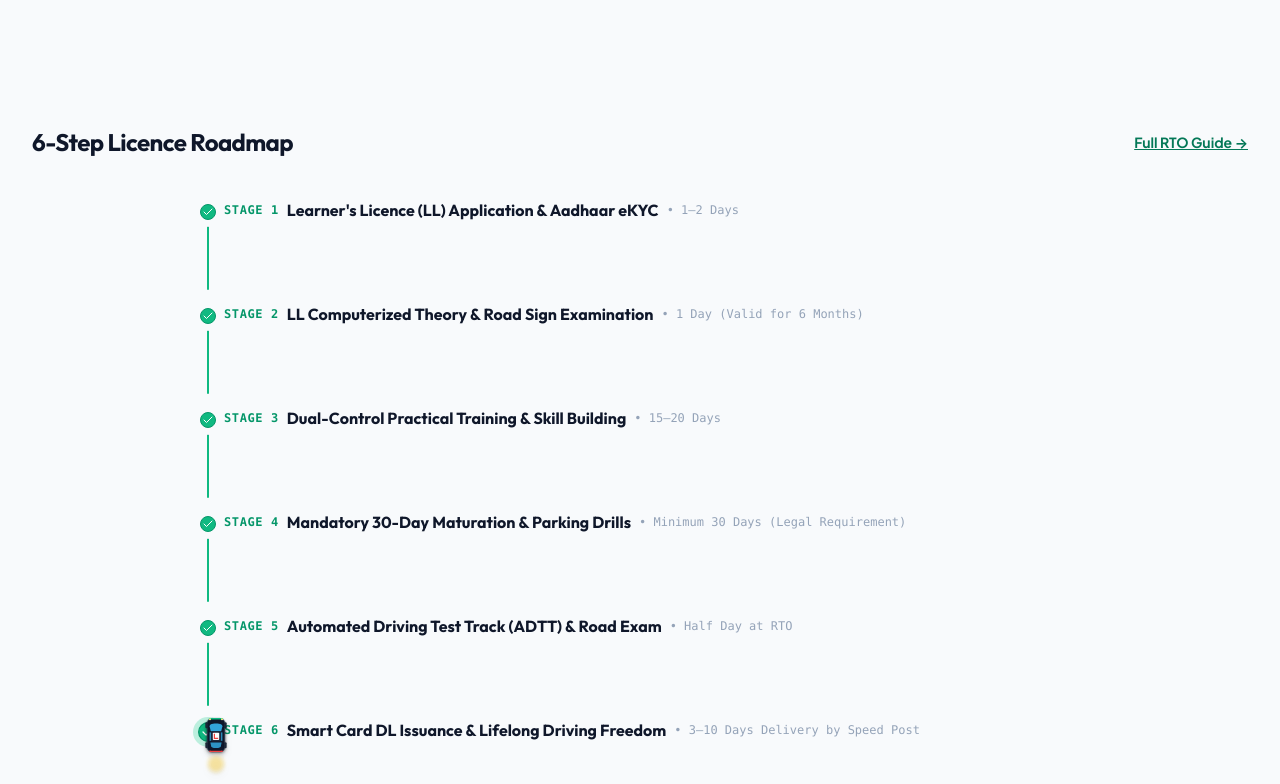
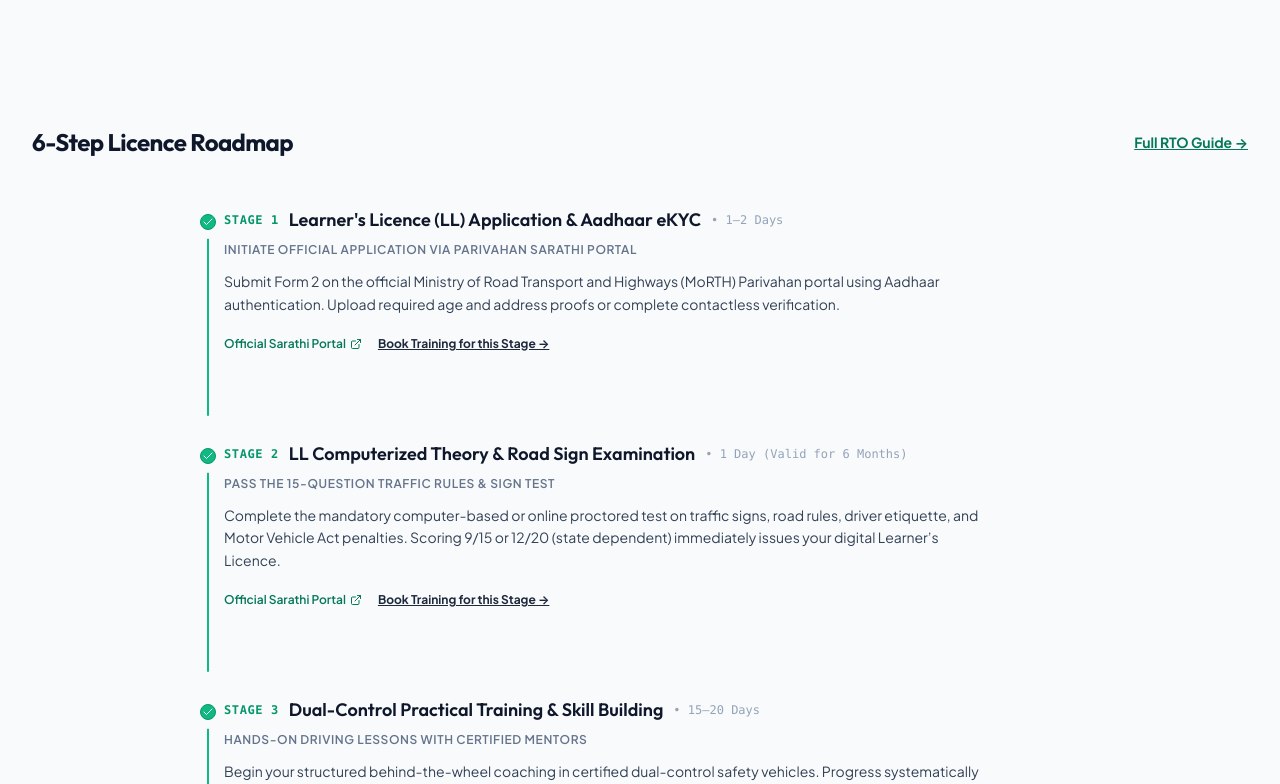
Before and after one commit to Ginuuuuu/Driving-School-Simple, a React (Vite) app: page / in a window 1280 px wide. Shown: the part 2016-2800 px from the top of the page. Built offline with nearby package versions, Linux system fonts and the light colour scheme.

Commit message:
feat: implement scroll-linked interactive roadmap component with animated car and timeline layout

```diff
--- a/src/components/roadmap/ScrollFlowingRoadmap.tsx
+++ b/src/components/roadmap/ScrollFlowingRoadmap.tsx
@@ -35,7 +35,7 @@ export const ScrollFlowingRoadmap: React.FC<ScrollFlowingRoadmapProps> = ({
   const [activeStepIndex, setActiveStepIndex] = useState<number>(0);
   const [scrollProgressRatio, setScrollProgressRatio] = useState<number>(0);
 
-  // For non-compact view on mobile: tap-to-expand details
+  // For mobile full roadmap: tap-to-expand details
   const [expandedIndices, setExpandedIndices] = useState<Set<number>>(new Set([0]));
 
   const toggleStep = (idx: number) => {
@@ -95,7 +95,7 @@ export const ScrollFlowingRoadmap: React.FC<ScrollFlowingRoadmapProps> = ({
     <div
       ref={containerRef}
       className={`relative w-full max-w-4xl mx-auto select-none ${
-        isCompactPreview ? 'py-2 sm:py-4' : 'py-6 sm:py-10 space-y-8'
+        isCompactPreview ? 'py-3 sm:py-6' : 'py-6 sm:py-10 space-y-8'
       }`}
     >
       {/* ANIMATED REACTIVE CAR ON THE TIMELINE LINE (MOBILE & DESKTOP) */}
@@ -133,40 +133,56 @@ export const ScrollFlowingRoadmap: React.FC<ScrollFlowingRoadmapProps> = ({
               key={step.id || idx}
               status={status}
               className={`transition-colors duration-300 group ${
-                isCompactPreview ? 'pb-2 sm:pb-3' : ''
+                isCompactPreview ? 'pb-4 sm:pb-6' : 'pb-6 sm:pb-10'
               }`}
             >
-              {/* Heading — Title-First Scannability */}
+              {/* Heading — Two-Line Mobile Title Layout & Full Desktop Title */}
               <TimelineHeading
                 side="right"
                 variant={isCurrent || isDone ? 'primary' : 'secondary'}
-                className="flex items-center justify-between gap-2 mb-1 cursor-pointer select-none"
+                className="mb-1 cursor-pointer select-none"
                 onClick={() => !isCompactPreview && toggleStep(idx)}
               >
-                <div className="flex flex-wrap items-center gap-x-2 gap-y-0.5">
+                {/* Mobile Heading (< md): STAGE on top, 2-line title below */}
+                <div className="block md:hidden pr-2">
+                  <div className="flex items-center justify-between gap-1 mb-0.5">
+                    <span className="font-mono text-[0.68rem] uppercase tracking-wider font-bold text-emerald-600">
+                      Stage {step.stepNumber}
+                    </span>
+                    {step.approxDuration && (
+                      <span className="text-[0.65rem] text-slate-400 font-mono">
+                        {step.approxDuration}
+                      </span>
+                    )}
+                  </div>
+                  <div className="flex items-start justify-between gap-2">
+                    <h3 className="text-sm font-bold font-display text-slate-900 leading-snug break-words max-w-[calc(100vw-85px)] group-hover:text-emerald-800 transition-colors">
+                      {step.title}
+                    </h3>
+                    {!isCompactPreview && (
+                      <ChevronDown
+                        className={`w-4 h-4 shrink-0 text-slate-400 transition-transform duration-200 mt-0.5 ${
+                          isExpanded ? 'rotate-180 text-emerald-600' : ''
+                        }`}
+                      />
+                    )}
+                  </div>
+                </div>
+
+                {/* Desktop Heading (>= md): Inline Stage + Title + Duration */}
+                <div className="hidden md:flex items-center gap-2.5">
                   <span className="font-mono text-xs uppercase tracking-wider font-bold text-emerald-600">
                     Stage {step.stepNumber}
                   </span>
-                  <span className="text-sm sm:text-base font-bold font-display text-slate-900 group-hover:text-emerald-800 transition-colors">
+                  <span className="text-base sm:text-lg font-semibold font-display text-slate-900 group-hover:text-emerald-800 transition-colors">
                     {step.title}
                   </span>
                   {step.approxDuration && (
-                    <span className="text-xs text-slate-400 font-mono hidden sm:inline">
+                    <span className="text-xs text-slate-400 font-mono">
                       • {step.approxDuration}
                     </span>
                   )}
                 </div>
-
-                {/* Chevron for mobile tap-to-expand in full roadmap page */}
-                {!isCompactPreview && (
-                  <div className="md:hidden pr-2 text-slate-400">
-                    <ChevronDown
-                      className={`w-4 h-4 transition-transform duration-200 ${
-                        isExpanded ? 'rotate-180 text-emerald-600' : ''
-                      }`}
-                    />
-                  </div>
-                )}
               </TimelineHeading>
 
               {/* Dot */}
@@ -191,12 +207,12 @@ export const ScrollFlowingRoadmap: React.FC<ScrollFlowingRoadmapProps> = ({
                 />
               )}
 
-              {/* Content: ONLY rendered on the full Roadmap page (!isCompactPreview).
-                  On the Home page (isCompactPreview), extra stuff is excluded per UX rules */}
-              {!isCompactPreview && (
-                <TimelineContent side="right" className="pb-8 pt-1 space-y-3 max-w-3xl">
-                  {/* Desktop view shows details; Mobile view shows details when tapped/expanded */}
-                  <div className="hidden md:block space-y-3">
+              {/* Content Section:
+                  - On Desktop (>= md): Always shows previous rich layout.
+                  - On Mobile (< md): Only shows details on full /roadmap page when expanded. */}
+              <TimelineContent side="right" className="pt-1 max-w-3xl">
+                {/* ── DESKTOP CONTENT (>= md): PREVIOUS COMPLETE RICH LAYOUT ── */}
+                <div className="hidden md:block space-y-3 pb-8">
                   {/* Subtitle / Stage name */}
                   {step.subtitle && (
                     <p className="text-xs font-semibold uppercase tracking-wider text-slate-500">
@@ -210,14 +226,14 @@ export const ScrollFlowingRoadmap: React.FC<ScrollFlowingRoadmapProps> = ({
                   </p>
 
                   {/* Additional Details */}
-                    {step.details && (
+                  {!isCompactPreview && step.details && (
                     <p className="text-xs text-slate-600 leading-relaxed pt-1">
                       {step.details}
                     </p>
                   )}
 
                   {/* Checklist & Key Rules */}
-                    {step.requiredDocuments && step.requiredDocuments.length > 0 && (
+                  {!isCompactPreview && step.requiredDocuments && step.requiredDocuments.length > 0 && (
                     <div className="pt-2 space-y-1.5">
                       <span className="text-xs font-bold text-slate-800 flex items-center gap-1.5 uppercase tracking-wider">
                         <FileText className="w-3.5 h-3.5 text-emerald-600" />
@@ -235,7 +251,7 @@ export const ScrollFlowingRoadmap: React.FC<ScrollFlowingRoadmapProps> = ({
                   )}
 
                   {/* ADTT Automated Track Maneuvers */}
-                    {step.rtoTrackManeuvers && (
+                  {!isCompactPreview && step.rtoTrackManeuvers && (
                     <div className="pt-2 space-y-1.5">
                       <span className="text-xs font-bold text-amber-900 flex items-center gap-1.5 uppercase tracking-wider">
                         <Award className="w-3.5 h-3.5 text-amber-600" />
@@ -255,7 +271,7 @@ export const ScrollFlowingRoadmap: React.FC<ScrollFlowingRoadmapProps> = ({
                   )}
 
                   {/* Instructor Pro-Tip */}
-                    {step.instructorProTip && (
+                  {!isCompactPreview && step.instructorProTip && (
                     <div className="pt-2 flex items-start gap-2 text-xs text-emerald-900 bg-emerald-50/70 border border-emerald-200/70 p-2.5 rounded-xl">
                       <Lightbulb className="w-4 h-4 text-emerald-600 shrink-0 mt-0.5" />
                       <p className="italic">
@@ -289,7 +305,8 @@ export const ScrollFlowingRoadmap: React.FC<ScrollFlowingRoadmapProps> = ({
                   </div>
                 </div>
 
-                  {/* Mobile Tap-to-Expand Accordion Details */}
+                {/* ── MOBILE CONTENT (< md): TAP-TO-EXPAND ONLY IN FULL ROADMAP PAGE ── */}
+                {!isCompactPreview && (
                   <div className="block md:hidden">
                     <AnimatePresence initial={false}>
                       {isExpanded && (
@@ -298,7 +315,7 @@ export const ScrollFlowingRoadmap: React.FC<ScrollFlowingRoadmapProps> = ({
                           animate={{ opacity: 1, height: 'auto' }}
                           exit={{ opacity: 0, height: 0 }}
                           transition={{ duration: 0.25 }}
-                          className="space-y-3 pt-1"
+                          className="space-y-2.5 pt-1 pb-4"
                         >
                           <p className="text-xs text-slate-700 leading-relaxed">
                             {step.summary}
@@ -311,7 +328,7 @@ export const ScrollFlowingRoadmap: React.FC<ScrollFlowingRoadmapProps> = ({
                           )}
 
                           {step.requiredDocuments && step.requiredDocuments.length > 0 && (
-                            <div className="p-2.5 rounded-xl bg-slate-50 border border-slate-200 space-y-1.5">
+                            <div className="p-2.5 rounded-xl bg-slate-50 border border-slate-200 space-y-1">
                               <span className="text-[0.68rem] font-bold text-slate-800 uppercase tracking-wider flex items-center gap-1">
                                 <FileText className="w-3 h-3 text-emerald-600" />
                                 Requirements:
@@ -358,8 +375,8 @@ export const ScrollFlowingRoadmap: React.FC<ScrollFlowingRoadmapProps> = ({
                       )}
                     </AnimatePresence>
                   </div>
+                )}
               </TimelineContent>
-              )}
             </TimelineItem>
           );
         })}
--- a/src/components/ui/timeline.tsx
+++ b/src/components/ui/timeline.tsx
@@ -138,7 +138,7 @@ const TimelineContent = React.forwardRef<HTMLDivElement, TimelineContentProps>(
 TimelineContent.displayName = 'TimelineContent'
 
 const timelineHeadingVariants = cva(
-   'row-start-1 row-end-1 line-clamp-1 max-w-full truncate',
+   'row-start-1 row-end-1 max-w-full',
    {
       variants: {
          side: {
```
Lines whose indentation alone changed are shown as unchanged.
